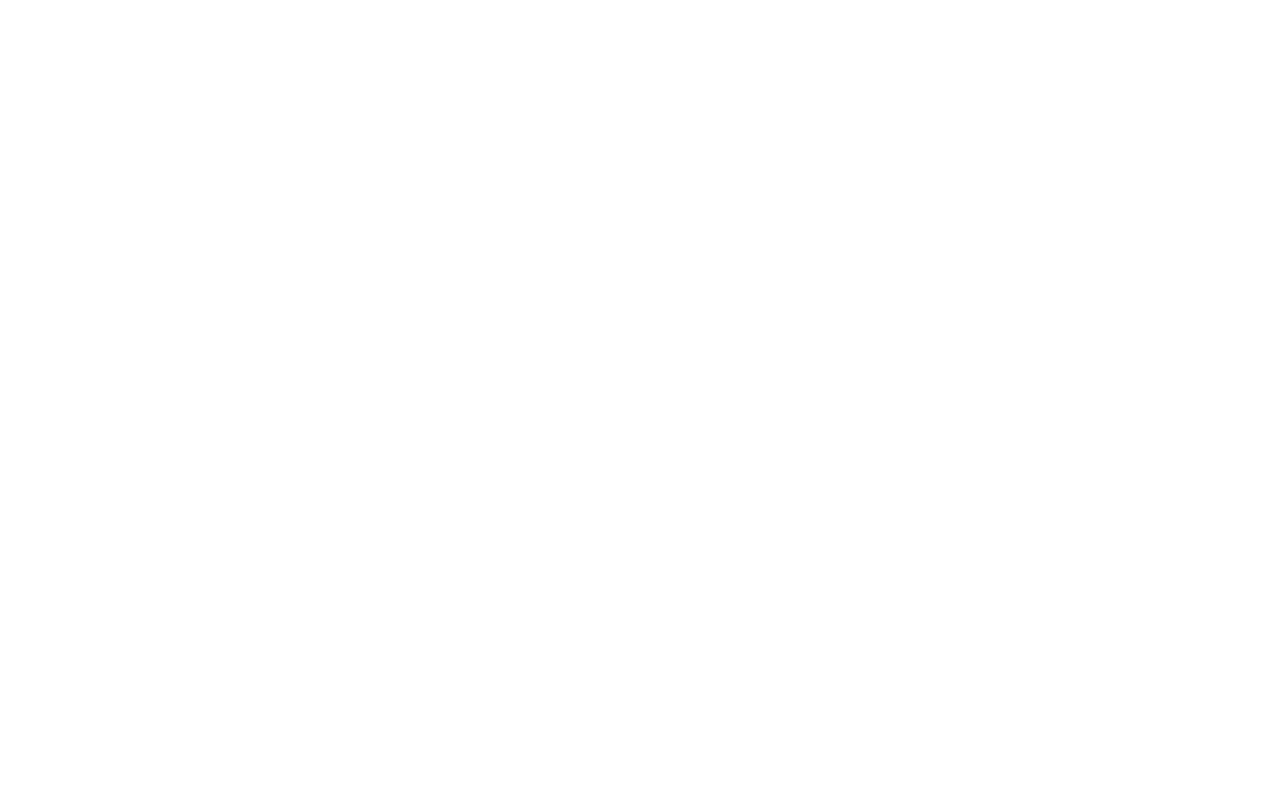
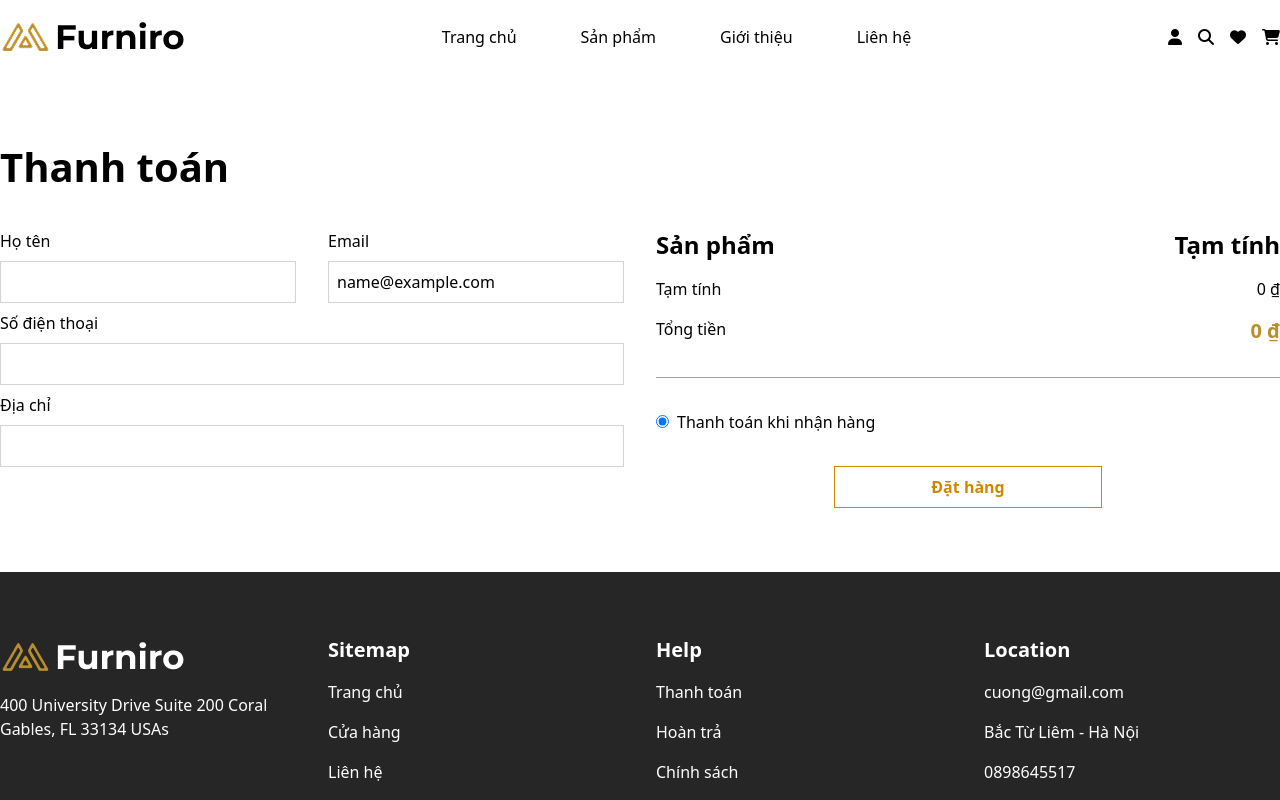
Before and after one commit to curly1210/FE2_ASM, a React (Vite) app: page /checkout in a window 1280 px wide. Before the commit this address had no page. Shown: the top 800 px of the page. Built offline with nearby package versions, Linux system fonts and the light colour scheme; data requests are answered from the project's data file; sample sign-in values are in the browser's storage.

Commit message:
feature: order success

```diff
--- a/db.json
+++ b/db.json
@@ -69,32 +69,21 @@
   ],
   "carts": [
     {
-      "id": 1,
       "idUser": 2,
-      "idProduct": 2,
-      "quantity": 13,
-      "price": 21000
-    },
-    {
-      "id": 2,
-      "idUser": 1,
-      "idProduct": 2,
+      "idProduct": 10,
       "quantity": 2,
-      "price": 21000
-    },
-    {
-      "id": 3,
-      "idUser": 2,
-      "idProduct": 8,
-      "quantity": 3,
-      "price": 12000
+      "price": 50000,
+      "name": "Bàn học",
+      "id": 1
     },
     {
       "idUser": 2,
       "idProduct": 9,
       "quantity": 1,
       "price": 12000,
-      "id": 4
+      "name": "Bàn gỗ",
+      "id": 2
     }
-  ]
+  ],
+  "orders": []
 }
--- a/src/output.css
+++ b/src/output.css
@@ -6,18 +6,19 @@
       "Segoe UI Emoji", "Segoe UI Symbol", "Noto Color Emoji";
     --font-mono: ui-monospace, SFMono-Regular, Menlo, Monaco, Consolas, "Liberation Mono",
       "Courier New", monospace;
+    --color-red-400: oklch(0.704 0.191 22.216);
     --color-red-500: oklch(0.637 0.237 25.331);
     --color-red-600: oklch(0.577 0.245 27.325);
     --color-amber-500: oklch(0.769 0.188 70.08);
     --color-yellow-500: oklch(0.795 0.184 86.047);
     --color-yellow-600: oklch(0.681 0.162 75.834);
     --color-yellow-700: oklch(0.554 0.135 66.442);
-    --color-green-500: oklch(0.723 0.219 149.579);
     --color-blue-500: oklch(0.623 0.214 259.815);
-    --color-gray-100: oklch(0.967 0.003 264.542);
     --color-gray-200: oklch(0.928 0.006 264.531);
     --color-gray-300: oklch(0.872 0.01 258.338);
     --color-neutral-100: oklch(0.97 0 0);
+    --color-neutral-300: oklch(0.87 0 0);
+    --color-neutral-500: oklch(0.556 0 0);
     --color-black: #000;
     --color-white: #fff;
     --spacing: 0.25rem;
@@ -33,6 +34,8 @@
     --text-2xl--line-height: calc(2 / 1.5);
     --text-3xl: 1.875rem;
     --text-3xl--line-height: calc(2.25 / 1.875);
+    --text-4xl: 2.25rem;
+    --text-4xl--line-height: calc(2.5 / 2.25);
     --font-weight-medium: 500;
     --font-weight-semibold: 600;
     --font-weight-bold: 700;
@@ -40,6 +43,7 @@
     --radius-lg: 0.5rem;
     --radius-xl: 0.75rem;
     --radius-2xl: 1rem;
+    --radius-3xl: 1.5rem;
     --drop-shadow-lg: 0 4px 4px rgb(0 0 0 / 0.15);
     --blur-sm: 8px;
     --blur-xl: 24px;
@@ -243,6 +247,9 @@
   .mx-auto {
     margin-inline: auto;
   }
+  .my-8 {
+    margin-block: calc(var(--spacing) * 8);
+  }
   .my-16 {
     margin-block: calc(var(--spacing) * 16);
   }
@@ -252,8 +259,14 @@
   .mt-2 {
     margin-top: calc(var(--spacing) * 2);
   }
+  .mt-4 {
+    margin-top: calc(var(--spacing) * 4);
+  }
   .mt-6 {
     margin-top: calc(var(--spacing) * 6);
+  }
+  .mt-8 {
+    margin-top: calc(var(--spacing) * 8);
   }
   .mt-16 {
     margin-top: calc(var(--spacing) * 16);
@@ -276,6 +289,12 @@
   .mb-5 {
     margin-bottom: calc(var(--spacing) * 5);
   }
+  .mb-8 {
+    margin-bottom: calc(var(--spacing) * 8);
+  }
+  .ml-2 {
+    margin-left: calc(var(--spacing) * 2);
+  }
   .block {
     display: block;
   }
@@ -297,17 +316,8 @@
   .table {
     display: table;
   }
-  .h-2 {
-    height: calc(var(--spacing) * 2);
-  }
-  .h-5 {
-    height: calc(var(--spacing) * 5);
-  }
   .h-6 {
     height: calc(var(--spacing) * 6);
-  }
-  .h-7 {
-    height: calc(var(--spacing) * 7);
   }
   .h-72 {
     height: calc(var(--spacing) * 72);
@@ -343,6 +353,9 @@
   .resize {
     resize: both;
   }
+  .grid-cols-2 {
+    grid-template-columns: repeat(2, minmax(0, 1fr));
+  }
   .grid-cols-3 {
     grid-template-columns: repeat(3, minmax(0, 1fr));
   }
@@ -367,9 +380,6 @@
   .justify-center {
     justify-content: center;
   }
-  .gap-2 {
-    gap: calc(var(--spacing) * 2);
-  }
   .gap-3 {
     gap: calc(var(--spacing) * 3);
   }
@@ -381,6 +391,9 @@
   }
   .gap-8 {
     gap: calc(var(--spacing) * 8);
+  }
+  .gap-10 {
+    gap: calc(var(--spacing) * 10);
   }
   .gap-16 {
     gap: calc(var(--spacing) * 16);
@@ -404,6 +417,9 @@
   .rounded-2xl {
     border-radius: var(--radius-2xl);
   }
+  .rounded-3xl {
+    border-radius: var(--radius-3xl);
+  }
   .rounded-lg {
     border-radius: var(--radius-lg);
   }
@@ -424,11 +440,11 @@
   .border-\[\#A3A3A3\] {
     border-color: #A3A3A3;
   }
-  .border-gray-200 {
-    border-color: var(--color-gray-200);
-  }
   .border-gray-300 {
     border-color: var(--color-gray-300);
+  }
+  .border-neutral-300 {
+    border-color: var(--color-neutral-300);
   }
   .border-white {
     border-color: var(--color-white);
@@ -436,11 +452,11 @@
   .border-yellow-500 {
     border-color: var(--color-yellow-500);
   }
+  .border-yellow-600 {
+    border-color: var(--color-yellow-600);
+  }
   .border-yellow-700 {
     border-color: var(--color-yellow-700);
-  }
-  .border-b-gray-200 {
-    border-bottom-color: var(--color-gray-200);
   }
   .bg-\[\#262626\] {
     background-color: #262626;
@@ -457,14 +473,8 @@
   .bg-black\/40 {
     background-color: color-mix(in oklab, var(--color-black) 40%, transparent);
   }
-  .bg-gray-100 {
-    background-color: var(--color-gray-100);
-  }
   .bg-gray-200 {
     background-color: var(--color-gray-200);
-  }
-  .bg-green-500 {
-    background-color: var(--color-green-500);
   }
   .bg-neutral-100 {
     background-color: var(--color-neutral-100);
@@ -475,8 +485,14 @@
   .bg-white {
     background-color: var(--color-white);
   }
+  .bg-yellow-500 {
+    background-color: var(--color-yellow-500);
+  }
   .bg-yellow-600 {
     background-color: var(--color-yellow-600);
+  }
+  .p-2 {
+    padding: calc(var(--spacing) * 2);
   }
   .p-4 {
     padding: calc(var(--spacing) * 4);
@@ -487,26 +503,23 @@
   .p-8 {
     padding: calc(var(--spacing) * 8);
   }
-  .px-2 {
-    padding-inline: calc(var(--spacing) * 2);
-  }
   .px-3 {
     padding-inline: calc(var(--spacing) * 3);
   }
   .px-4 {
     padding-inline: calc(var(--spacing) * 4);
   }
+  .px-5 {
+    padding-inline: calc(var(--spacing) * 5);
+  }
   .px-6 {
     padding-inline: calc(var(--spacing) * 6);
   }
-  .py-0 {
-    padding-block: calc(var(--spacing) * 0);
+  .px-16 {
+    padding-inline: calc(var(--spacing) * 16);
   }
-  .py-0\.5 {
-    padding-block: calc(var(--spacing) * 0.5);
-  }
-  .py-1 {
-    padding-block: calc(var(--spacing) * 1);
+  .px-24 {
+    padding-inline: calc(var(--spacing) * 24);
   }
   .py-2 {
     padding-block: calc(var(--spacing) * 2);
@@ -519,9 +532,6 @@
   }
   .py-8 {
     padding-block: calc(var(--spacing) * 8);
-  }
-  .py-10 {
-    padding-block: calc(var(--spacing) * 10);
   }
   .py-16 {
     padding-block: calc(var(--spacing) * 16);
@@ -545,6 +555,10 @@
   .text-3xl {
     font-size: var(--text-3xl);
     line-height: var(--tw-leading, var(--text-3xl--line-height));
+  }
+  .text-4xl {
+    font-size: var(--text-4xl);
+    line-height: var(--tw-leading, var(--text-4xl--line-height));
   }
   .text-base {
     font-size: var(--text-base);
@@ -582,11 +596,20 @@
   .text-\[\#A3A3A3\] {
     color: #A3A3A3;
   }
+  .text-\[\#B88E2F\] {
+    color: #B88E2F;
+  }
   .text-\[\#D9D9D9\] {
     color: #D9D9D9;
   }
   .text-black {
     color: var(--color-black);
+  }
+  .text-neutral-500 {
+    color: var(--color-neutral-500);
+  }
+  .text-red-400 {
+    color: var(--color-red-400);
   }
   .text-red-500 {
     color: var(--color-red-500);
@@ -599,6 +622,9 @@
   }
   .text-yellow-500 {
     color: var(--color-yellow-500);
+  }
+  .text-yellow-600 {
+    color: var(--color-yellow-600);
   }
   .text-yellow-700 {
     color: var(--color-yellow-700);
@@ -660,6 +686,10 @@
     --tw-duration: 300ms;
     transition-duration: 300ms;
   }
+  .outline-none {
+    --tw-outline-style: none;
+    outline-style: none;
+  }
   .\*\:py-4 {
     :is(& > *) {
       padding-block: calc(var(--spacing) * 4);
@@ -670,10 +700,22 @@
       text-align: center;
     }
   }
+  .\*\:text-2xl {
+    :is(& > *) {
+      font-size: var(--text-2xl);
+      line-height: var(--tw-leading, var(--text-2xl--line-height));
+    }
+  }
   .\*\:font-medium {
     :is(& > *) {
       --tw-font-weight: var(--font-weight-medium);
       font-weight: var(--font-weight-medium);
+    }
+  }
+  .\*\:font-semibold {
+    :is(& > *) {
+      --tw-font-weight: var(--font-weight-semibold);
+      font-weight: var(--font-weight-semibold);
     }
   }
   .group-hover\:visible {
--- a/src/pages/Client/CartPage.tsx
+++ b/src/pages/Client/CartPage.tsx
@@ -1,13 +1,16 @@
+/* eslint-disable @typescript-eslint/no-unused-vars */
 /* eslint-disable @typescript-eslint/no-explicit-any */
 import { useQuery } from "@tanstack/react-query";
 import { useAuthen } from "../../Context/AuthContext";
 import axios from "axios";
 import CartItem from "./CartItem";
 import { useEffect, useState } from "react";
+import { Link } from "react-router-dom";
 
 const CartPage = () => {
   const { user } = useAuthen();
   const [total, setTotal] = useState(0);
+  const [carts, setCarts] = useState([]);
 
   const formatCurrency = (amount: number) => {
     return amount?.toLocaleString("vi-VN", {
@@ -16,12 +19,13 @@
     });
   };
 
-  const { data: carts } = useQuery({
+  const { data } = useQuery({
     queryKey: ["carts"],
     queryFn: async () => {
       const { data } = await axios.get(
-        `http://localhost:3000/carts?idUser=${user?.user.id}`
+        `http://localhost:3000/carts?idUser=${user?.user?.id}`
       );
+      setCarts(data);
       return data;
     },
   });
@@ -33,8 +37,6 @@
     );
     setTotal(newTotal);
   }, [carts]);
-
-  // console.log(data);
 
   return (
     <div>
@@ -57,6 +59,8 @@
               <tbody>
                 {carts?.map((cartItem: any) => (
                   <CartItem
+                    carts={carts}
+                    setCarts={setCarts}
                     key={cartItem.id}
                     cartItem={cartItem}
                     formatCurrency={formatCurrency}
@@ -78,12 +82,12 @@
                 {formatCurrency(total)}
               </span>
             </p>
-            <a
-              href="#"
+            <Link
+              to={"/checkout"}
               className="border border-solid border-yellow-500 text-yellow-500 inline-block w-full text-center py-2 hover:bg-yellow-600 duration-200 font-semibold hover:text-white"
             >
               Thanh toán
-            </a>
+            </Link>
           </div>
         </div>
       </section>
--- /dev/null
+++ b/src/pages/Client/Checkout.tsx
@@ -0,0 +1,215 @@
+/* eslint-disable @typescript-eslint/no-unused-vars */
+/* eslint-disable @typescript-eslint/no-explicit-any */
+import { useEffect, useState } from "react";
+import { useForm } from "react-hook-form";
+import { useAuthen } from "../../Context/AuthContext";
+import { useQuery } from "@tanstack/react-query";
+import axios from "axios";
+import { Navigate, replace, useNavigate } from "react-router-dom";
+
+const Checkout = () => {
+  const { user } = useAuthen();
+  const [carts, setCarts] = useState([]);
+  const [total, setTotal] = useState(0);
+
+  const navigate = useNavigate();
+
+  const formatCurrency = (amount: number) => {
+    return amount?.toLocaleString("vi-VN", {
+      style: "currency",
+      currency: "VND",
+    });
+  };
+
+  const {
+    register,
+    handleSubmit,
+    formState: { errors },
+    reset,
+  } = useForm();
+
+  const onSubmit = async (values: any) => {
+    try {
+      const { id: idUser, sex, role, ...filterValue } = values;
+      const newValue = { idUser, ...filterValue };
+      // console.log(newValue);
+      const { data } = await axios.post(`http://localhost:3000/orders`, {
+        ...newValue,
+        total,
+        statusOrder: "Chờ xác nhận",
+        statusPayment: "Chưa thanh toán",
+      });
+
+      carts?.map(async (item: any) => {
+        await axios.delete(`http://localhost:3000/carts/${item.id}`);
+      });
+
+      // <Navigate to={"/order-success"} />;
+      navigate("/order-success", { replace: true });
+    } catch (error) {
+      console.log(error);
+    }
+  };
+
+  const { data } = useQuery({
+    queryKey: ["carts"],
+    queryFn: async () => {
+      const { data } = await axios.get(
+        `http://localhost:3000/carts?idUser=${user?.user?.id}`
+      );
+      setCarts(data);
+      return data;
+    },
+  });
+
+  useEffect(() => {
+    // const { role, sex, ...check } = user?.user;
+    reset(user?.user); // Reset form với dữ liệu mới
+  }, [user?.user, reset]);
+
+  useEffect(() => {
+    const newTotal = carts?.reduce(
+      (sum: number, item: any) => sum + item.price * item.quantity,
+      0
+    );
+    setTotal(newTotal);
+  }, [carts]);
+
+  return (
+    <div>
+      <section className="container max-w-7xl m-auto my-16 ">
+        <h1 className="font-semibold text-[40px] mt-16 mb-8">Thanh toán</h1>
+        <form
+          onSubmit={handleSubmit(onSubmit)}
+          className="grid grid-cols-2 gap-8"
+        >
+          <div>
+            <div>
+              <div className="grid grid-cols-2 gap-8">
+                <div>
+                  <label htmlFor="fullname" className="font-medium">
+                    Họ tên
+                  </label>
+                  <input
+                    {...register("fullname", {
+                      required: {
+                        value: true,
+                        message: "Vui lòng nhập họ tên",
+                      },
+                    })}
+                    className="border border-solid border-neutral-300 block w-full outline-none p-2 mt-2"
+                    type="text"
+                  />
+                  {errors?.fullname?.message && (
+                    <p className="text-red-400 mt-1">
+                      {(errors?.fullname as any).message}
+                    </p>
+                  )}
+                </div>
+                <div>
+                  <label htmlFor="email" className="font-medium">
+                    Email
+                  </label>
+                  <input
+                    {...register("email", {
+                      required: {
+                        value: true,
+                        message: "Vui lòng nhập email",
+                      },
+                    })}
+                    className="border border-solid border-neutral-300 block w-full outline-none p-2 mt-2"
+                    type="text"
+                  />
+                  {errors?.email?.message && (
+                    <p className="text-red-400 mt-1">
+                      {(errors?.email as any).message}
+                    </p>
+                  )}
+                </div>
+              </div>
+              <div className="mt-2">
+                <label htmlFor="phone" className="font-medium">
+                  Số điện thoại
+                </label>
+                <input
+                  {...register("phone", {
+                    required: {
+                      value: true,
+                      message: "Vui lòng nhập số điện thoại",
+                    },
+                  })}
+                  className="border border-solid border-neutral-300 block w-full outline-none p-2 mt-2"
+                  type="text"
+                />
+                {errors?.phone?.message && (
+                  <p className="text-red-400 mt-1">
+                    {(errors?.phone as any).message}
+                  </p>
+                )}
+              </div>
+              <div className="mt-2">
+                <label htmlFor="address" className="font-medium">
+                  Địa chỉ
+                </label>
+                <input
+                  {...register("address", {
+                    required: { value: true, message: "Vui lòng nhập địa chỉ" },
+                  })}
+                  className="border border-solid border-neutral-300 block w-full outline-none p-2 mt-2"
+                  type="text"
+                />
+                {errors?.address?.message && (
+                  <p className="text-red-400 mt-1">
+                    {(errors?.address as any).message}
+                  </p>
+                )}
+              </div>
+            </div>
+          </div>
+          <div>
+            <p className="*:font-semibold *:text-2xl flex justify-between">
+              <span>Sản phẩm</span>
+              <span>Tạm tính</span>
+            </p>
+            {carts?.map((item: any) => (
+              <div key={item.id} className="flex justify-between mt-4">
+                <p>
+                  <span className="text-neutral-500 ">{item.name} </span>
+                  <span className="font-medium">x{item.quantity}</span>
+                </p>
+                <span className="font-medium">
+                  {formatCurrency(item.quantity * item.price)}
+                </span>
+              </div>
+            ))}
+
+            <p className="flex justify-between mt-4">
+              <span>Tạm tính</span>
+              <span className="font-medium">{formatCurrency(total)}</span>
+            </p>
+            <p className="flex justify-between mt-4">
+              <span>Tổng tiền</span>
+              <span className="font-bold text-xl text-[#B88E2F]">
+                {formatCurrency(total)}
+              </span>
+            </p>
+            <hr className="my-8 border-[#A3A3A3]" />
+            <div>
+              <input type="radio" defaultChecked />
+              <span className="font-medium ml-2">Thanh toán khi nhận hàng</span>
+            </div>
+            <div className="flex justify-center mt-8">
+              <button
+                type="submit"
+                className="border border-solid border-yellow-600 text-yellow-600 font-semibold py-2 px-24 hover:bg-yellow-600 hover:text-white duration-200 cursor-pointer"
+              >
+                Đặt hàng
+              </button>
+            </div>
+          </div>
+        </form>
+      </section>
+    </div>
+  );
+};
+export default Checkout;
--- /dev/null
+++ b/src/pages/Client/OrderSuccess.tsx
@@ -0,0 +1,22 @@
+import { Link } from "react-router-dom";
+
+const OrderSuccess = () => {
+  return (
+    <div>
+      <section className="container max-w-7xl m-auto my-16 flex flex-col justify-between items-center gap-10">
+        <h1 className="text-4xl font-semibold">Đặt hàng thành công</h1>
+        <img
+          src="https://cdn-icons-png.flaticon.com/512/5610/5610944.png"
+          alt=""
+          width={200}
+        />
+        <Link to={""}>
+          <button className="bg-yellow-600 text-white py-2 px-5 rounded-3xl font-semibold">
+            Tiếp tục mua sắm
+          </button>
+        </Link>
+      </section>
+    </div>
+  );
+};
+export default OrderSuccess;
--- a/src/routers/ClientRouter.tsx
+++ b/src/routers/ClientRouter.tsx
@@ -6,6 +6,8 @@
 import RequireAuth from "../components/RequireAuth";
 import CartPage from "../pages/Client/CartPage";
 import { ModalProvider } from "../Context/ModalContext";
+import Checkout from "../pages/Client/Checkout";
+import OrderSuccess from "../pages/Client/OrderSuccess";
 
 const ClientRouter = () => {
   return (
@@ -25,6 +27,8 @@
           </Route>
           <Route element={<RequireAuth />}>
             <Route path="carts" element={<CartPage />} />
+            <Route path="checkout" element={<Checkout />} />
+            <Route path="order-success" element={<OrderSuccess />} />
           </Route>
         </Route>
       </Routes>
```
Also changed, not shown: src/pages/Client/CartItem.tsx (+14 -7 lines), src/pages/Client/HomePage.tsx (+10 -2 lines).
